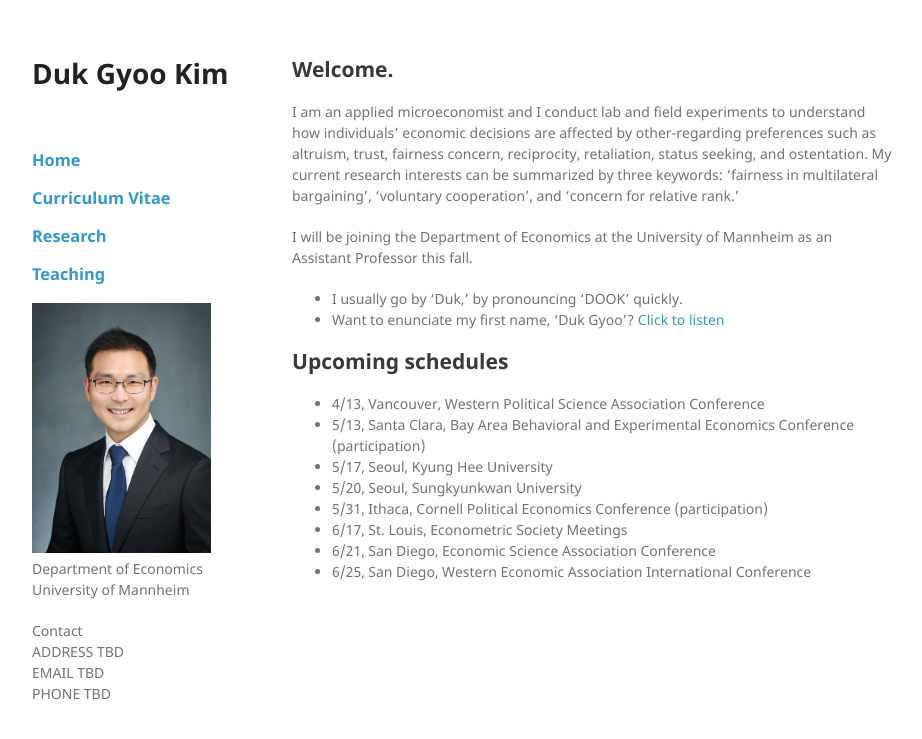
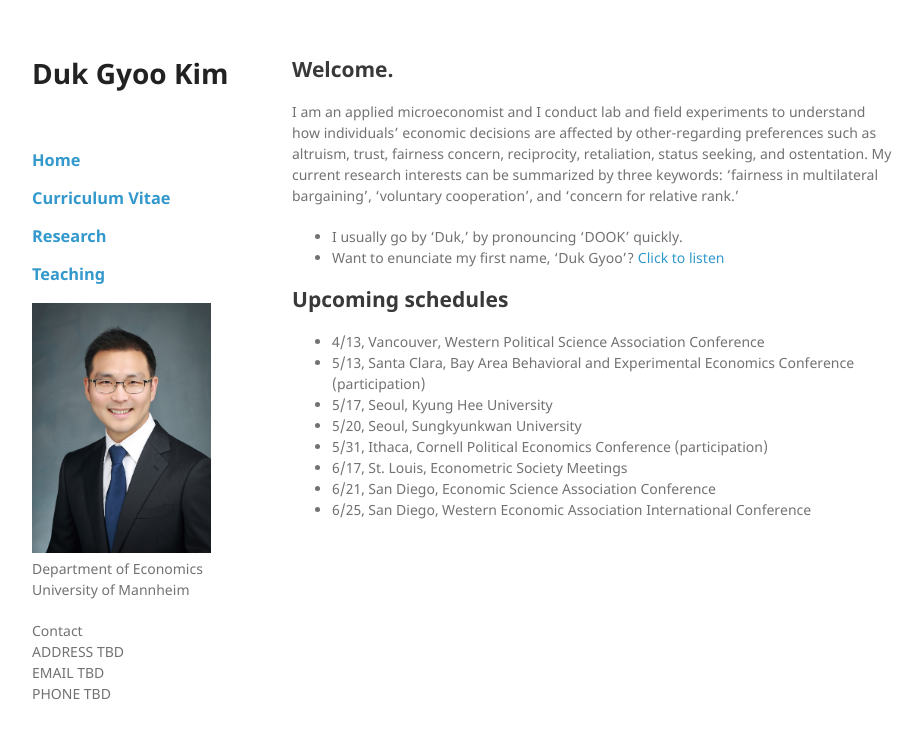
Before and after one commit to kimdukgyoo/kimdukgyoo.github.io, a Jekyll site: the page built from index.md, in a window 1280 px wide. Shown: the top 739 px of the page, without its empty margins (178-1100 px from the left). Built offline with Jekyll 4.4.1, drawn with Linux system fonts in a browser that asks for light colours; our own code applies the rules of GitHub Pages for plain Markdown files.

Commit message:
Update index.md

```diff
--- a/index.md
+++ b/index.md
@@ -2,7 +2,7 @@
 
 I am an applied microeconomist and I conduct lab and field experiments to understand how individuals' economic decisions are affected by other-regarding preferences such as altruism, trust, fairness concern, reciprocity, retaliation, status seeking, and ostentation. My current research interests can be summarized by three keywords: 'fairness in multilateral bargaining', 'voluntary cooperation', and 'concern for relative rank.'
 
-I will be joining the Department of Economics at the University of Mannheim as an Assistant Professor this fall.
+<!--I will be joining the Department of Economics at the University of Mannheim as an Assistant Professor this fall.-->
 
 * I usually go by 'Duk,' by pronouncing 'DOOK' quickly.
 * Want to enunciate my first name, 'Duk Gyoo'?  <a href="/howtopronouncemyname.mp3" target="_blank">Click to listen</a>
```
